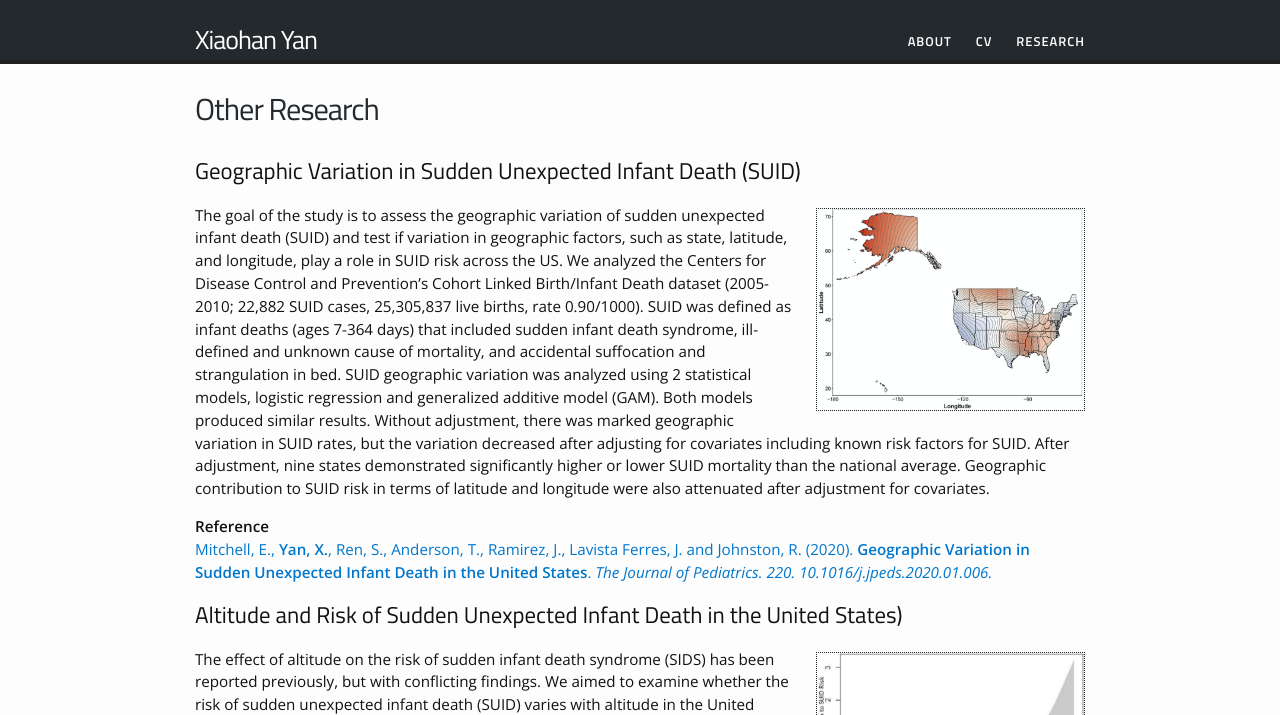
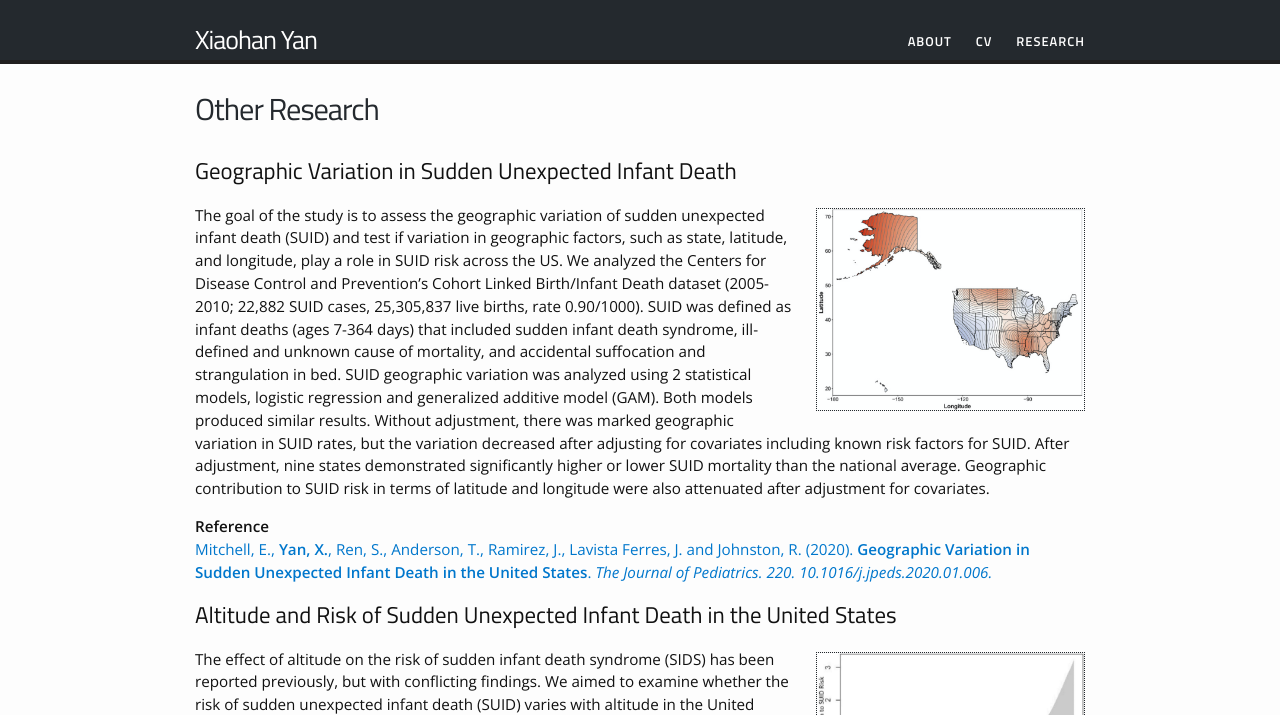
Before and after one commit to yanxht/yanxht.github.io, a Jekyll site: the page built from research/other.md, in a window 1280 px wide. Shown: the top 715 px of the page. Built offline with Jekyll 4.4.1, drawn with Linux system fonts in a browser that asks for light colours.

Commit message:
fix typos

```diff
--- a/index.html
+++ b/index.html
@@ -8,7 +8,7 @@ layout: default
 
 <p>This is my personal website, where you can find information on my current research and professional development. I am currently working as a Data Scientist at <i>Azure Compute Insights</i> which builds analytics tools for large-scale cloud infrastructure.
 
-<p>I earned my PhD in Statistics from Cornell University. My research centered on using convex optimization to solve structured feature selection problems in high dimensions. While working at Microsoft I got involved in developing scalable network models for networks with millions of nodes (check out <a href="https://yanxht.github.io/research/bar/">our proposal</a>). I also volunteer to provide statistical consulting for non-profit initiatives: collaborating with <a href="https://www.microsoft.com/en-us/ai/ai-for-good">Microsoft AI for Good</a>, we published studies on the sudden unexpected infant death (SUID) in the US, e.g., <a href="https://www.sciencedirect.com/science/article/pii/S002234762030010X">its geographic variation</a>, <a href="https://www.nature.com/articles/s41598-021-81613-w">the impact of high altitude</a>. </p>
+<p>I earned my PhD in Statistics from Cornell University. My research centered on using convex optimization to solve structured feature selection problems in high dimensions. While working at Microsoft I got involved in developing scalable network models for networks with millions of nodes (check out <a href="https://yanxht.github.io/research/bar/">our proposal</a>). I also volunteer to provide statistical consulting for non-profit initiatives: collaborating with <a href="https://www.microsoft.com/en-us/ai/ai-for-good">Microsoft AI for Good</a>, we published studies on the sudden unexpected infant death (SUID) in the US, e.g., <a href="https://www.sciencedirect.com/science/article/pii/S002234762030010X">its geographic variation</a> and <a href="https://www.nature.com/articles/s41598-021-81613-w">the risk of high altitude</a>. </p>
 
 Below is a shot of Cornell campus with gorgeous fall foliage.
 
--- a/research/other.md
+++ b/research/other.md
@@ -4,7 +4,7 @@ title: Other Research
 permalink: /research/other/
 ---
 
-## Geographic Variation in Sudden Unexpected Infant Death (SUID)
+## Geographic Variation in Sudden Unexpected Infant Death
 
 {% include image_nocaption.html url="/images/geo_sids_gam.png" width_perc=30 align="right" %}
 
@@ -13,7 +13,9 @@ The goal of the study is to assess the geographic variation of sudden unexpected
 **Reference**<br/>
 [Mitchell, E., **Yan, X.**, Ren, S., Anderson, T., Ramirez, J., Lavista Ferres, J. and Johnston, R. (2020). **Geographic Variation in Sudden Unexpected Infant Death in the United States**. *The Journal of Pediatrics. 220. 10.1016/j.jpeds.2020.01.006.*](https://www.sciencedirect.com/science/article/abs/pii/S002234762030010X)
 
-## Altitude and Risk of Sudden Unexpected Infant Death in the United States)
+
+
+## Altitude and Risk of Sudden Unexpected Infant Death in the United States
 
 {% include image_nocaption.html url="/images/suid_altitude.png" width_perc=30 align="right" %}
 
```
